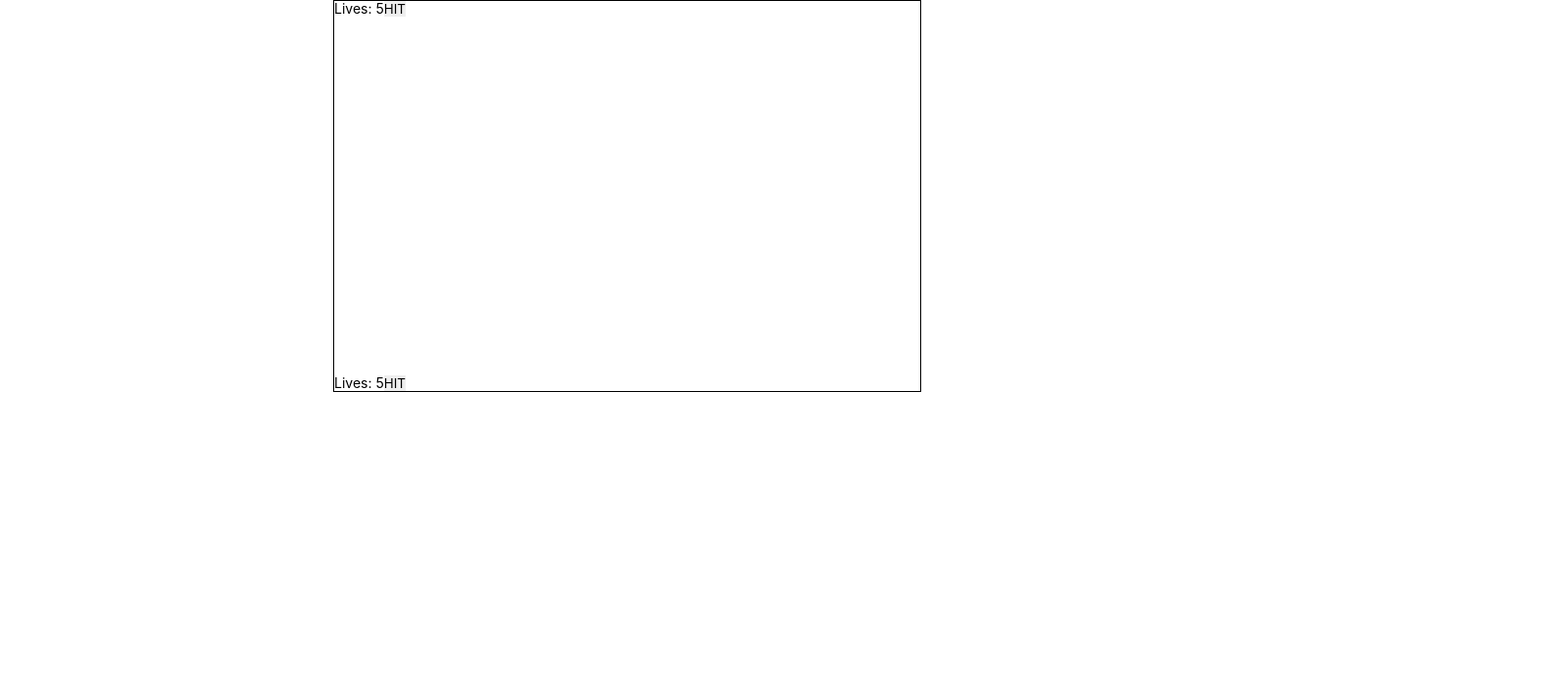
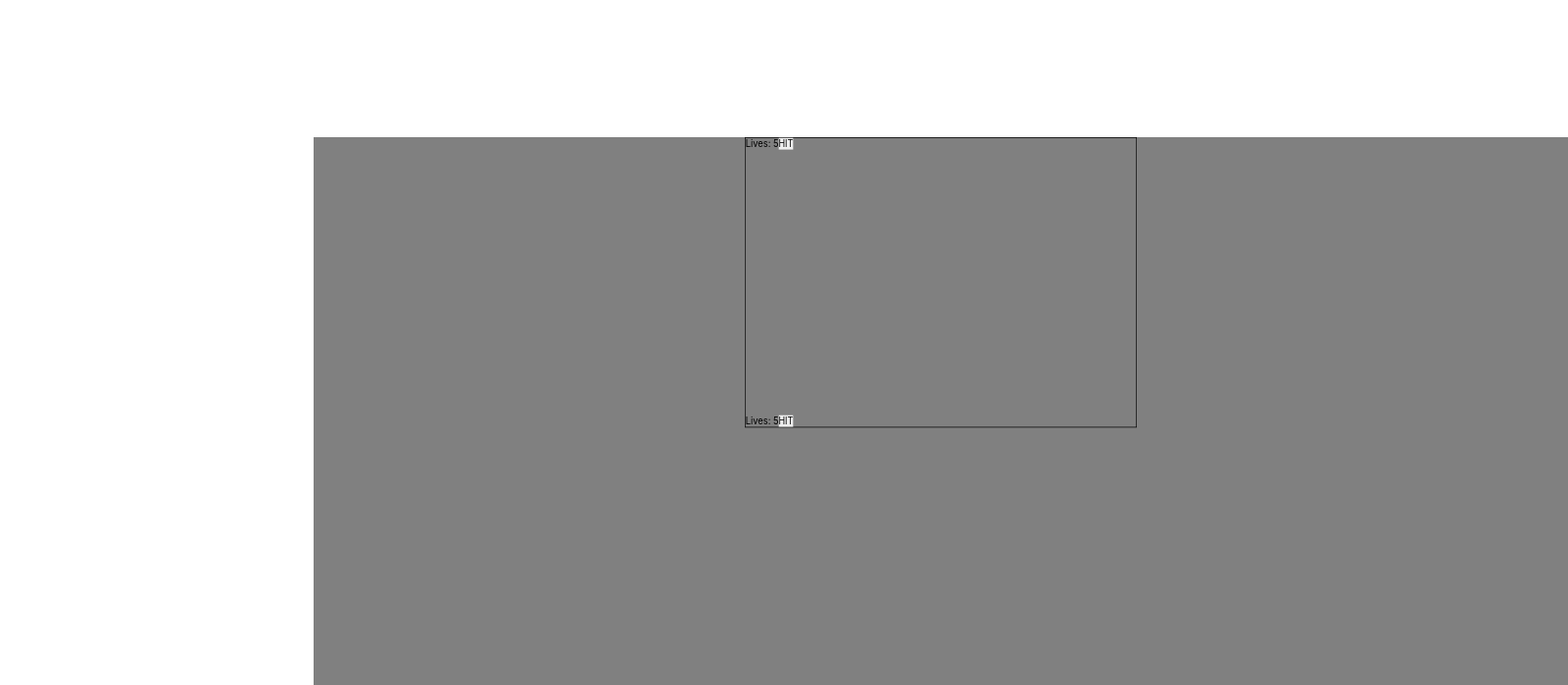
Before and after one commit to IlyaLozhka/GameDemo, a React (Create React App) app: page / in a window 1280 px wide. Shown: the top 699 px of the page at 98% size, 1600 px wide, since content can reach past the window. Built offline with nearby package versions, Linux system fonts and the light colour scheme.

Commit message:
Changed fullHD ans scal

```diff
--- a/src/App.tsx
+++ b/src/App.tsx
@@ -1,14 +1,29 @@
-import React from 'react';
-import './assets/App.module.scss';
+import React, { useEffect} from 'react';
+import style from './assets/App.module.scss';
 import {BrowserRouter} from "react-router-dom";
 import {GameFiledContainer} from "./component/gameFiledContainer";
-import {Random} from "./components/Random/Random";
 
 const App: React.FunctionComponent = () => {
-    return (<BrowserRouter>
-        <GameFiledContainer/>
-        <Random count={4} variationCount={2}/>
-    </BrowserRouter>);
+    let appHeight = window.innerHeight;
+    let appWidth = window.innerWidth;
+    let newHeight = appHeight/ 1080;
+    let newWidth = appWidth/1920;
+
+    const appRef = React.useRef<HTMLDivElement>(null);
+    // h-57,8 w-71,1
+    useEffect(() => {
+         if (appRef?.current?.style) {
+            appRef.current.style.transform = `scale(${newWidth},${newHeight})`;
+        }
+    });
+
+    return (
+        <div className={style.appWrapper} ref={appRef}>
+        <BrowserRouter>
+            <GameFiledContainer/>
+        </BrowserRouter>
+    </div>
+    );
 }
 
 export default App;
--- a/src/assets/App.module.scss
+++ b/src/assets/App.module.scss
@@ -15,14 +15,12 @@ a:focus,a:active{outline: none;}
 nav,footer,header,aside{display: block;}
 
 html,body{
-  height: 100%;
-  width: 100%;
   line-height: 1;
   font-size: 14px;
   -ms-text-size-adjust: 100%;
   -moz-text-size-adjust: 100%;
   -webkit-text-size-adjust: 100%;
-}
+ }
 input,button,textarea{font-family:inherit;}
 
 input::-ms-clear{display: none;}
@@ -34,3 +32,11 @@ ul li{list-style: none;}
 img{vertical-align: top;}
 
 h1,h2,h3,h4,h5,h6{font-size:inherit;font-weight: 400;}
+//----------------------------------------------------------------------------------------------------
+
+.appWrapper {
+  width: 1920px;
+  height: 1080px;
+  background: gray;
+  position: absolute;
+  }
--- a/src/index.css
+++ b/src/index.css
@@ -11,3 +11,7 @@ code {
   font-family: source-code-pro, Menlo, Monaco, Consolas, 'Courier New',
     monospace;
 }
+::-webkit-scrollbar {
+  width: 0;
+  height: 0;
+}
```
